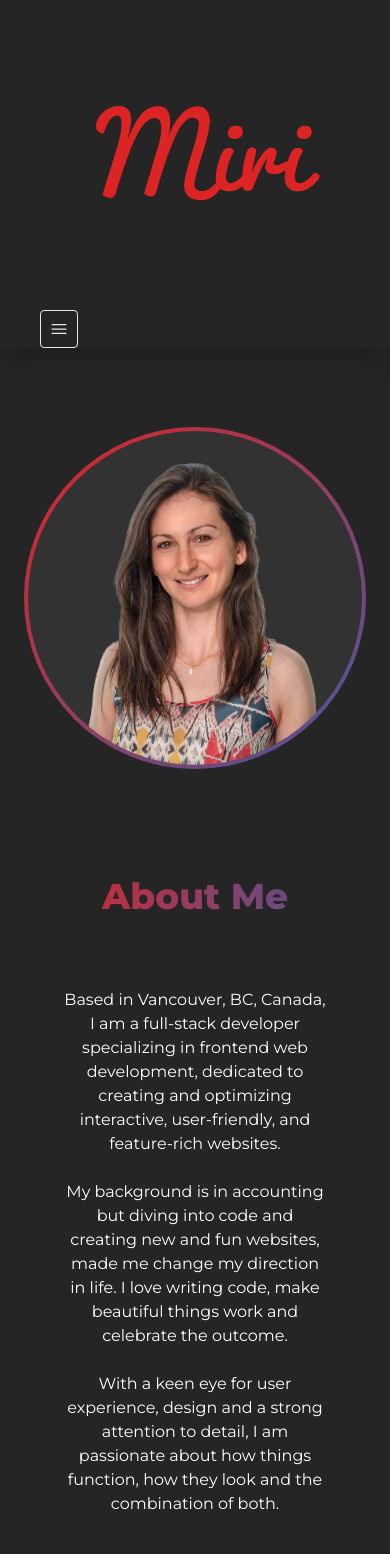
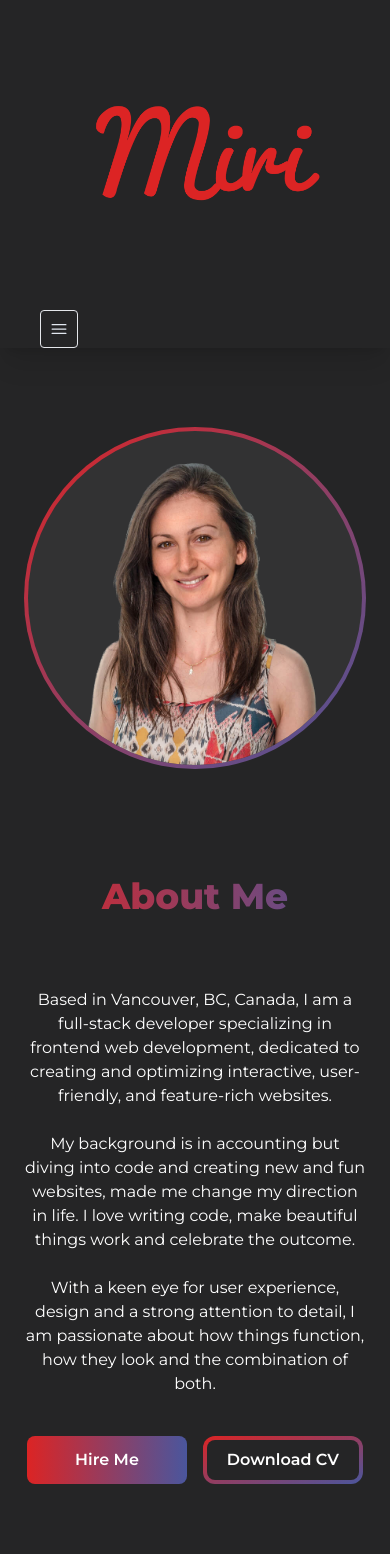
Before and after one commit to mirimar8/portfolio, a Next.js app: page / in a window 390 px wide. Shown: the top 1554 px of the page. Built offline with nearby package versions, Linux system fonts and the light colour scheme.

Commit message:
Adjust padding on text

```diff
--- a/app/components/AboutSection.jsx
+++ b/app/components/AboutSection.jsx
@@ -79,7 +79,7 @@ const AboutSection = () => {
           </h1>
       <div className="lg:flex lg:flex-row justify-between text-center lg:text-left">
         <div className="lg:w-2/5 lg:mr-10 mb-20 lg:mb-0 self-center">
-          <p className="pt-4 px-10 lg:px-0">
+          <p className="pt-4 px-0">
             Based in Vancouver, BC, Canada, I am a full-stack developer
             specializing in frontend web development, dedicated to
             creating and optimizing interactive, user-friendly, and feature-rich
@@ -98,7 +98,7 @@ const AboutSection = () => {
           <div className="pt-10">
             <Link
               href="/#contact"
-              className="px-12 py-3 mb-4 mr-0 min-[406px]:mr-4 inline-flex items-center justify-center w-fit rounded-lg sm:inline-block
+              className="px-12 py-3 mb-4 mr-0 min-[384px]:mr-4 inline-flex items-center justify-center w-fit rounded-lg sm:inline-block
               bg-gradient-to-r from-[#DC2424] to-[#4A569D] text-white font-semibold text-center transition
               duration-300 hover:from-[#bf1313] hover:to-[#2d3a81] ease"
             >
```
